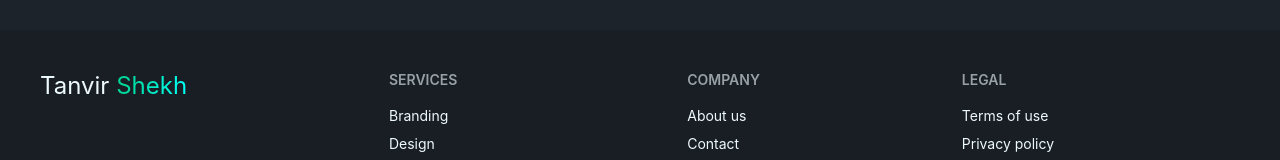
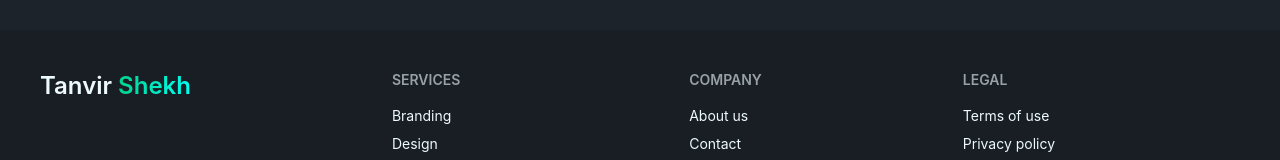
Before and after one commit to tanvirshekh-dev/tanvirshekh-protfolio.dev, a React (Vite) app: page / in a window 1280 px wide. Shown: the part 5368-5528 px from the top of the page. Built offline with nearby package versions, Linux system fonts and the light colour scheme.

Commit message:
customize the footer logo

```diff
--- a/src/Components/Footer/Footer.jsx
+++ b/src/Components/Footer/Footer.jsx
@@ -4,7 +4,7 @@ const Footer = () => {
   return (
     <footer className="footer sm:footer-horizontal bg-base-200 text-base-content p-10">
       <aside>
-        <a className="text-2xl">
+        <a className="text-2xl font-semibold">
           Tanvir{" "}
           <span className="bg-gradient-to-r from-[#00d390] to-[#00fff2] bg-clip-text text-transparent">
             Shekh
```
